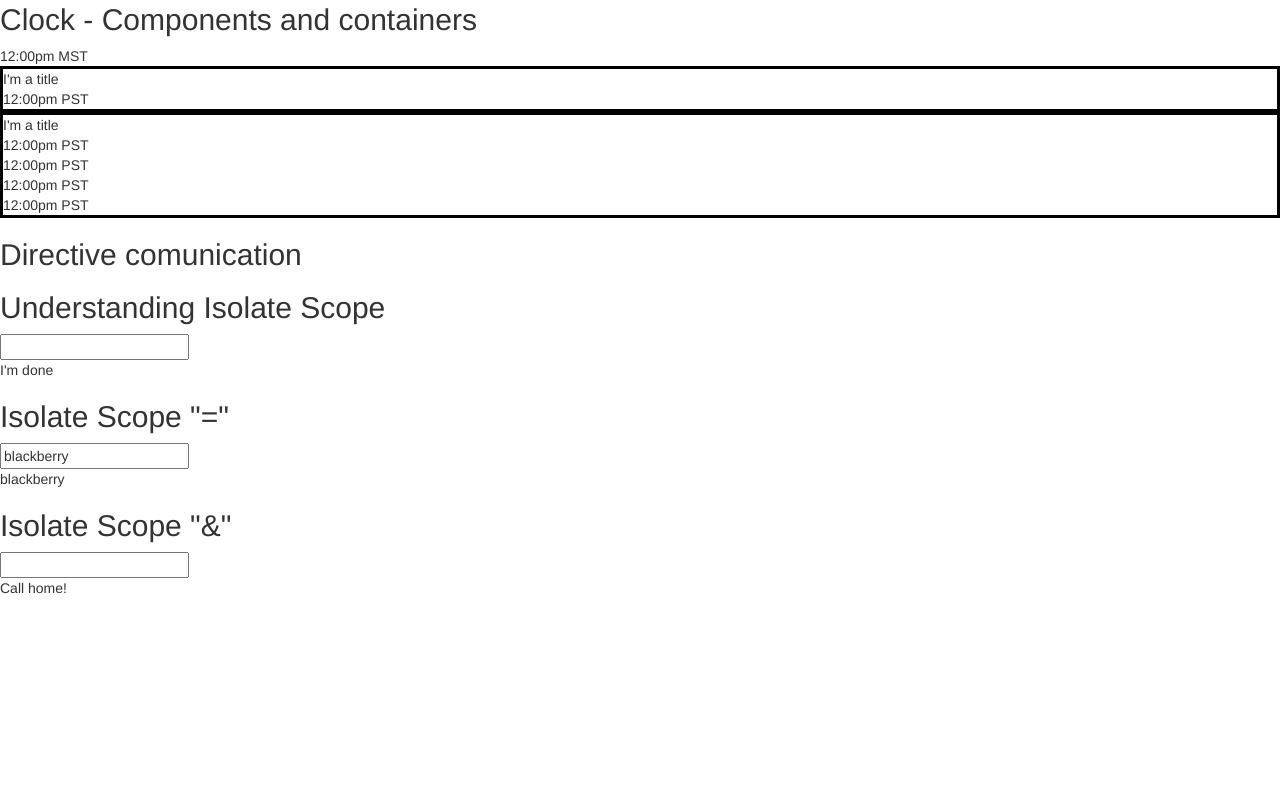
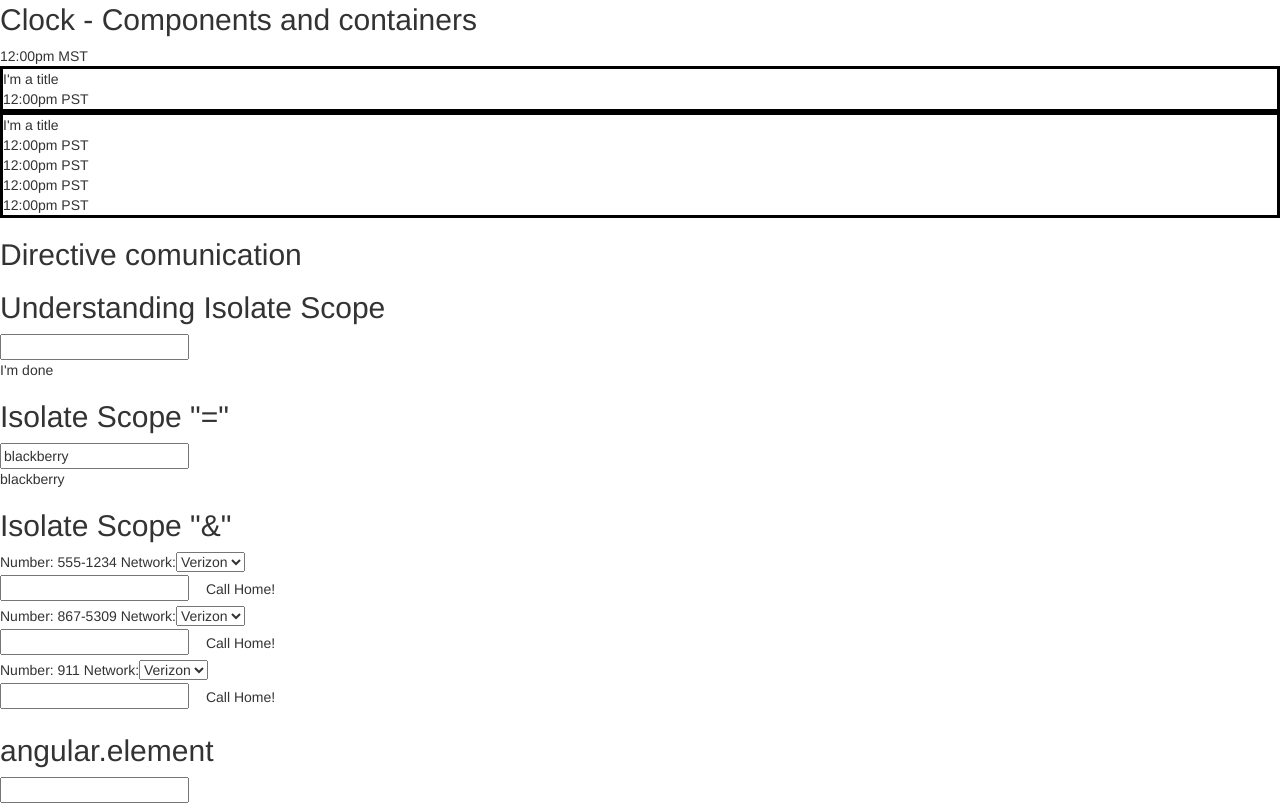
Before and after one commit to lsandrade/angular-tutorial, a plain HTML site: page index.html in a window 1280 px wide. Shown: the part 3109-3912 px from the top of the page. Before the commit the page ends 3707 px from the top, so only its background shows below. Drawn offline with nearby package versions, Linux system fonts and the light colour scheme.

Commit message:
angular.element

```diff
--- /dev/null
+++ b/dumbpass.html
@@ -0,0 +1,4 @@
+<div>
+  <input type="text" ng-model="model.input">
+
+</div>
--- a/index.html
+++ b/index.html
@@ -307,5 +307,15 @@
     <h2>Isolate Scope "&"</h2>
     <div phone dial="callHome(message)"></div>
 </div>
+
+<div ng-controller="InvoiceCtrl">
+    <phone number="555-1234" network="network" make-call="leaveVoicemail(number, message)"></phone>
+    <phone number="867-5309" network="network" make-call="leaveVoicemail(number, message)"></phone>
+    <phone number="911" network="network" make-call="leaveVoicemail(number, message)"></phone>
+</div>
+<div>
+    <h2>angular.element</h2>
+    <dumb-password></dumb-password>
+</div>
 </body>
 </html>
--- a/js/controllers.js
+++ b/js/controllers.js
@@ -179,4 +179,11 @@ app
         alert(message);
     };
 })
+
+.controller("InvoiceCtrl", function ($scope) {
+    $scope.leaveVoicemail= function(number, message){
+        alert("Number: " + number + "Said: " +
+        message);
+    };
+})
 ;
--- a/js/directives.js
+++ b/js/directives.js
@@ -277,12 +277,41 @@ app
 
 .directive("phone", function () {
     return{
-      scope: {
-        dial: "&"
-      },
-        template: '<input type="text" ng-model="value">' +
-      '<div class="button" ng-click="dial({message:value})">' +
-      'Call home!</div>',
+      restrict: "E",
+        scope: {
+          number: '@',
+            network: '=',
+            makeCall: '&'
+        },
+        templateUrl: 'phone.html',
+        link: function(scope){
+          scope.networks = ["Verizon", "AT&T", "Sprint"];
+          scope.network = scope.networks[0];
+        }
     };
 })
+
+.directive("dumbPassword", function () {
+  var validElement = angular.element("<div>" +
+      "{{model.input}}</div>");
+
+  var link = function(scope){
+    scope.$watch("model.input", function(value){
+          if(value === "password"){
+            validElement.toggleClass("alert alert-danger");
+          }
+        })
+  };
+  return {
+    restrict: "E",
+    replace: true,
+    templateUrl: "dumbpass.html",
+    compile: function(tElem){
+      tElem.append(validElement);
+      return link;
+    }
+  };
+})
+
+
 ;
--- /dev/null
+++ b/phone.html
@@ -0,0 +1,8 @@
+<div>
+  Number: {{number}}
+  Network:<select ng-model="network" ng-options="net for net in networks"></select>
+</div>
+<input type="text" ng-model="value">
+<div class="btn" ng-click="makeCall({message: value, number: number})">
+  Call Home!
+</div>
```
